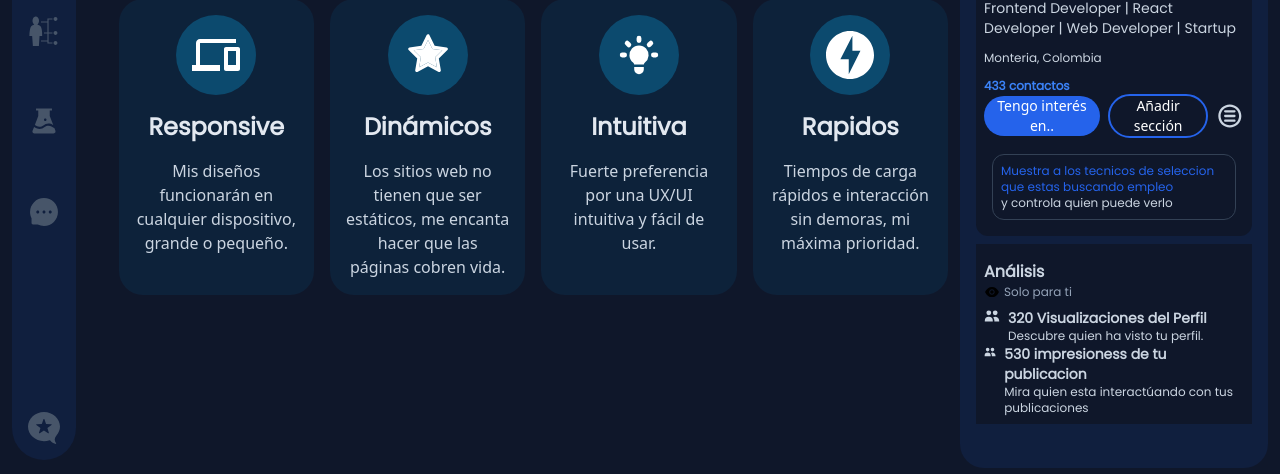
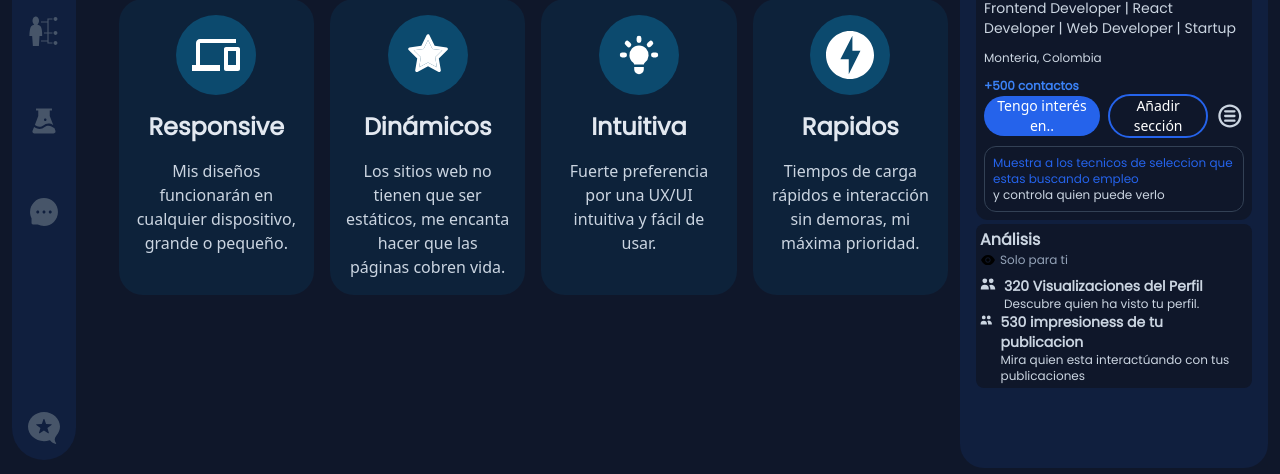
Before and after one commit to francisco-programmer/dashpor, a React (Vite) app: page / in a window 1280 px wide. Shown: the part 320-794 px from the top of the page. Built offline with nearby package versions, Linux system fonts and the light colour scheme.

Commit message:
:smiley: config details

```diff
--- a/src/components/Screen.jsx
+++ b/src/components/Screen.jsx
@@ -26,7 +26,7 @@ const Screen = () => {
 
         {/* portada */}
         <div className="">
-          <img src="https://media.licdn.com/dms/image/D4E16AQEOX1QrLlERdA/profile-displaybackgroundimage-shrink_350_1400/0/1666925368837?e=1677715200&v=beta&t=z5lcnMoc-6hDCrFKtjmZwJE3tsPJhSWvNDToenflMtk" />
+          <img src="https://github.com/francisco-programmer/francisco-programmer/raw/main/src/Screenshot%202023-02-08%20at%2020-45-11%20Github%20Profile%20Header%20Generator.png" />
           <div className="flex justify-between">
             <img
               src="https://avatars.githubusercontent.com/u/102636517?v=4"
@@ -54,7 +54,7 @@ const Screen = () => {
             Monteria, Colombia
           </p>
           <p className="text-blue-500 font-bold text-xs font-poppins ">
-            433 contactos
+            +500 contactos
           </p>
         </div>
         {/* botones interes */}
@@ -70,7 +70,7 @@ const Screen = () => {
 
         {/* scroll horizontal */}
 
-        <div className="overflow-x-auto p-4 flex gap-4 ">
+        <div className="overflow-x-auto p-2 flex gap-4 ">
           <div className="border-x border-y border-slate-700 rounded-xl p-2 w-full">
             <p className="text-xs text-blue-600  font-poppins">
               Muestra a los tecnicos de seleccion que estas buscando empleo
@@ -83,8 +83,9 @@ const Screen = () => {
       </div>
 
       {/* analisis */}
-      <div className="bg-slate-900 mt-2">
-        <div className="p-2 pt-4">
+      <div className="bg-slate-900 mt-1 p-1 rounded-lg
+      ">
+        <div className="">
           <p className="font-poppins text-slate-300 font-bold ">Análisis</p>
           <div className="flex items-center gap-1">
             <AiFillEye />
```
Also changed, not shown: 1 other file (tests, documents, lock files or other folders).
